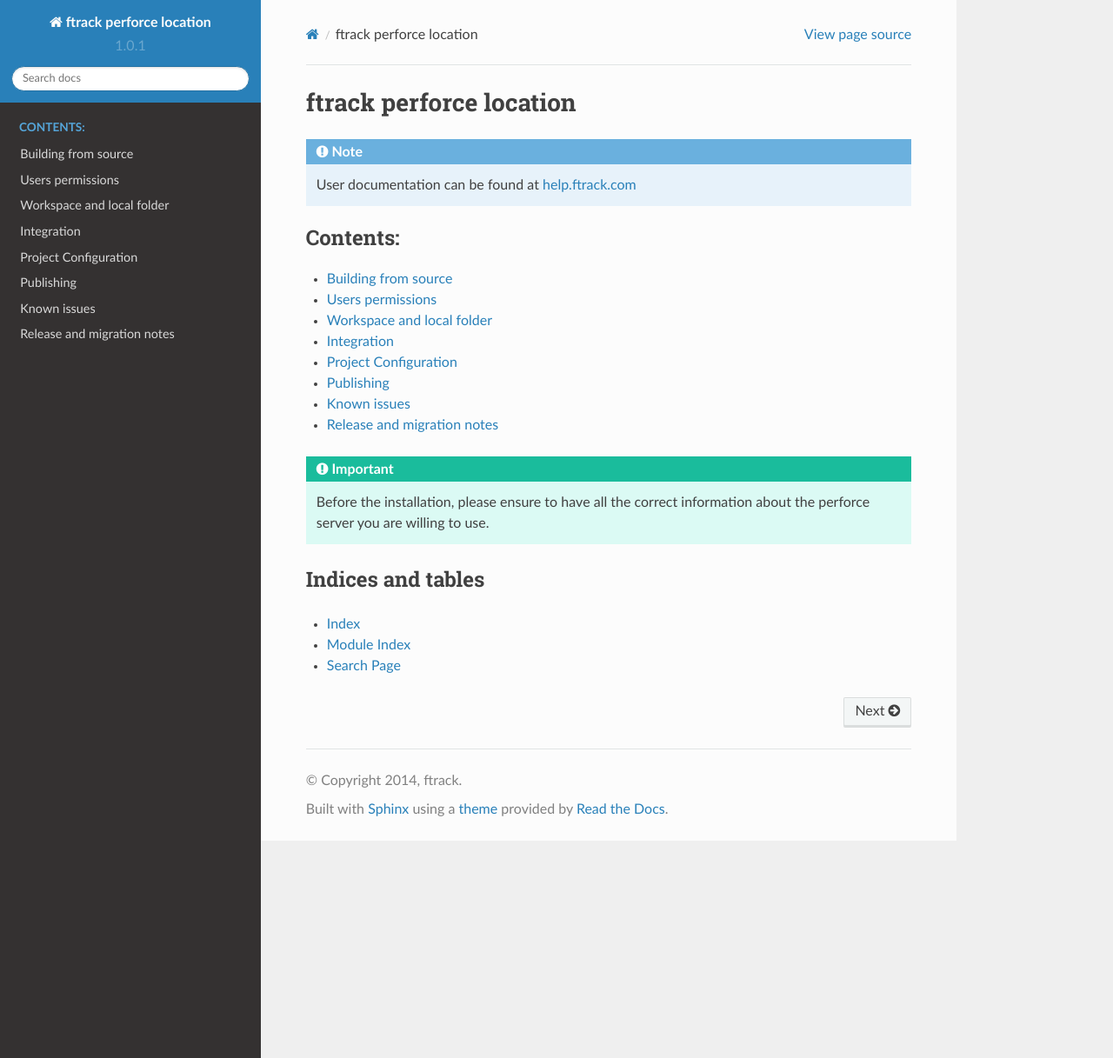
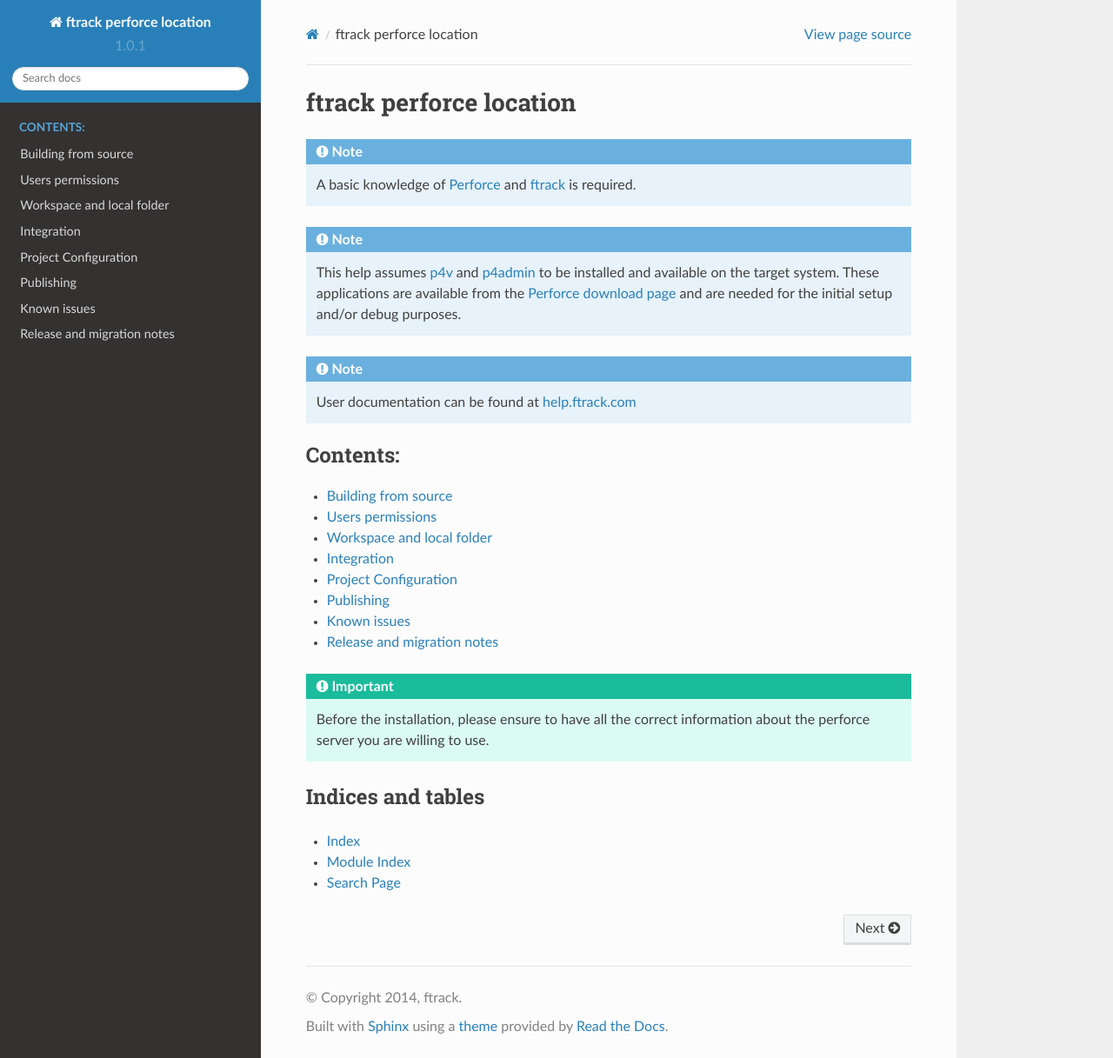
Before and after one commit to ftrackhq/ftrack-perforce-location, a Sphinx documentation site: the page built from doc/source/index.rst, in a window 1280 px wide and 1217 px high. Shown: the whole window at 87% size. Built offline with Sphinx 7.4.7 and the Read the Docs theme 2.0.0, drawn with Linux system fonts in a browser that asks for light colours.

Commit message:
docs cleanup

```diff
--- a/doc/source/index.rst
+++ b/doc/source/index.rst
@@ -4,6 +4,16 @@
 ########################
 ftrack perforce location
 ########################
+
+
+.. note::
+    A basic knowledge of `Perforce <https://www.perforce.com>`_ and `ftrack <https://www.ftrack.com>`_ is required.
+
+.. note::
+
+    This help assumes `p4v <https://www.perforce.com/downloads/helix-visual-client-p4v>`_ and `p4admin <https://www.perforce.com/downloads/administration-tool>`_ to be installed and available on the target system.
+    These applications are available from the `Perforce download page <https://www.perforce.com/downloads>`_ and are needed for the initial setup and/or debug purposes.
+
 
 .. note::
 
--- a/doc/source/known_issues.rst
+++ b/doc/source/known_issues.rst
@@ -11,7 +11,7 @@ The view of the project depot has not been properly added to the p4 configuratio
 
 Error
 .....
-This means the view perforce is referring to , which is the project is not been mapped correctly.
+This means the view perforce is referring to , usually the project itself, is not correctly mapped.
 
 
 .. image:: /image/publish-view-error.png
--- a/doc/source/setup.rst
+++ b/doc/source/setup.rst
@@ -1,13 +1,10 @@
-In this document the required setup for the ftrack perforce integration.
-A basic knowledge of perforce and ftrack is assumed.
-
 
 Users permissions
 =================
 
 .. note::
 
-    This is has to be performed by a perforce user with `Admin rights <https://www.perforce.com/manuals/v15.1/p4sag/chapter.protections.html>`_.
+    This is has to be performed by a perforce user with **`Admin rights <https://www.perforce.com/manuals/v15.1/p4sag/chapter.protections.html>`_**.
 
 * In **p4admin** : Create users with name as the **same login name as ftrack**
 * In **p4admin** : Ensure users are part of the **p4users group as Members and Owners**
```
